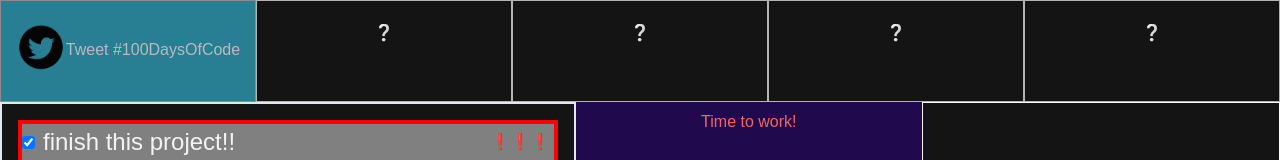
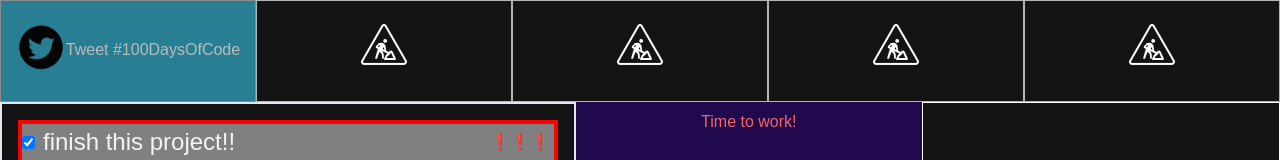
Before and after one commit to LeanSeverino1022/not-just-a-day, a React (Create React App) app: page / in a window 1280 px wide. Shown: the top 160 px of the page. Built offline with nearby package versions, Linux system fonts and the light colour scheme.

Commit message:
add new unused component. add image to be used for header widgets

```diff
--- a/src/HeaderButtons.js
+++ b/src/HeaderButtons.js
@@ -1,5 +1,13 @@
 import React from 'react';
+
+
+import Damn from './RememberInLife';
+
+// img
 import TwitterButton from './TwitterButton';
+import imgUnderConstruction from './assets/images/under_construction.png';
+
+
 
 export default function HeaderButtons() {
     // eval("debugger;")
@@ -33,10 +41,11 @@ export default function HeaderButtons() {
                 <TwitterButton />
             </div>
 
-            <div className="headerBtn text-center w-1/5">❔</div>
-            <div className="headerBtn text-center w-1/5">❔</div>
-            <div className="headerBtn text-center w-1/5">❔</div>
-            <div className="headerBtn text-center w-1/5">❔</div>
+            {/* <div className="headerBtn text-center w-1/5"><Damn></Damn></div> */}
+            <div className="headerBtn text-center w-1/5"><img class="mx-auto" src={imgUnderConstruction}/></div>
+            <div className="headerBtn text-center w-1/5"><img class="mx-auto" src={imgUnderConstruction}/></div>
+            <div className="headerBtn text-center w-1/5"><img class="mx-auto" src={imgUnderConstruction}/></div>
+            <div className="headerBtn text-center w-1/5"><img class="mx-auto" src={imgUnderConstruction}/></div>
 
 
         </div>
--- /dev/null
+++ b/src/RememberInLife.js
@@ -0,0 +1,37 @@
+import React, { useState } from 'react';
+
+// todo: add this to one of the header widgets..
+//todo: rename headerButtons to header widgets? header blocks?
+export default function RememberInLife() {
+
+    const list = [
+        "Be present",
+        "Give freely",
+        "Don't get too high, don't get too low",
+        "Bet on yourself",
+        "Live honestly",
+        "Keep learning, grinding, growing",
+        "Read more",
+        "Be genuine",
+        "be kind to people",
+        "Find out who you are and do it on purpose",
+        "Life is not fair; get used to it",
+        "Be consistent with your work ethic",
+        "Empower team members",
+        "Pray",
+        "Be Grateful",
+        "Listen to what’s not being said.",
+        "disconnect and breathe"
+    ];
+
+
+    let [GuideList, setGuideList] = useState(list);
+
+    // const audioTimerRef = useRef(null);
+
+    return (
+        <div>
+
+        </div>
+    )
+}
```
Also changed, not shown: src/assets/images/under_construction.png (added).
